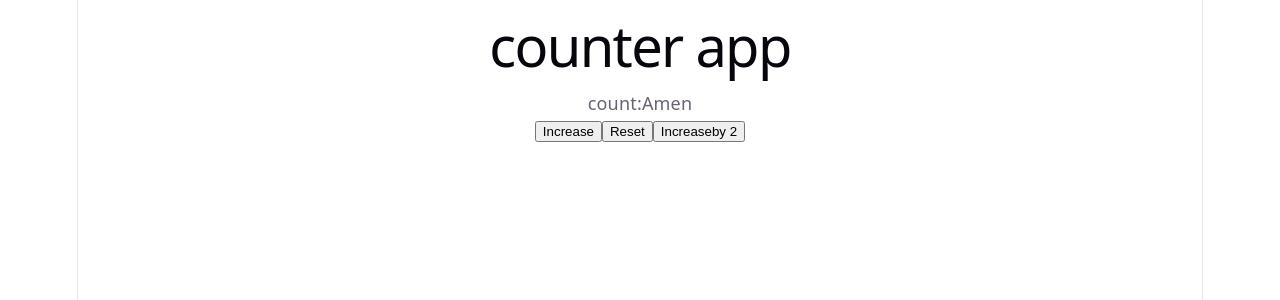
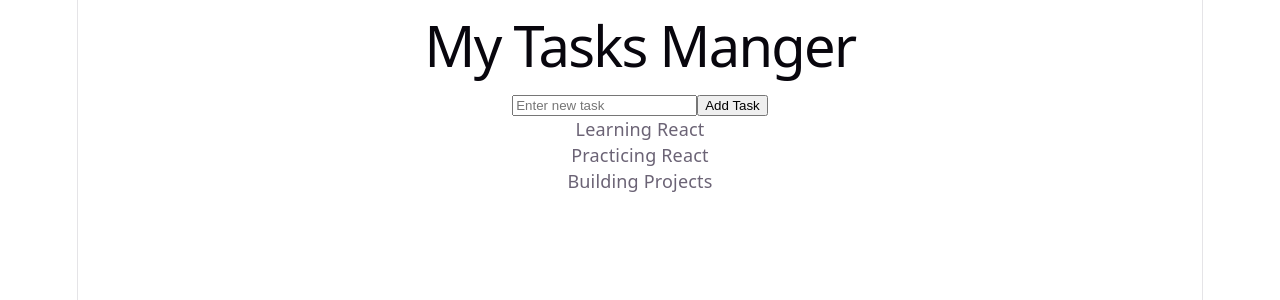
Before and after one commit to Amengit261/practing-react, a React (Vite) app: page / in a window 1280 px wide. Shown: the top 300 px of the page. Built offline with nearby package versions, Linux system fonts and the light colour scheme.

Commit message:
creating my frist project  task manger usinge react

```diff
--- a/src/App.jsx
+++ b/src/App.jsx
@@ -1,27 +1,33 @@
+import { useState } from 'react';
 import './App.css';
-import { useState } from 'react';
 function App(){
-  const[count, setCount]=useState("Amen");
+  function addTask() {
+    if (newTasks.trim() === "") return;
+  setTasks ([...tasks, newTasks]);
+  setNewTasks("");
+}
+  const [newTasks,setNewTasks] = useState("");
+  const [tasks, setTasks] = useState([
+"Learning React",
+"Practicing React",
+"Building Projects"
+  ]);
+  return(
+    <div>
+    <h1>My Tasks Manger</h1>
+    <input type="text"
+    placeholder="Enter new task"
+    value={newTasks}
+    onChange={(e) => setNewTasks(e.target.value)}
 
-function handleReset() {
-  setCount(0);
+    />
+    <button onClick={addTask}>
+  Add Task
+</button>
+    {tasks.map(task => <p key={task}>{task}</p>)}
+
+</div>
+
+  );
 }
-function handleClick() {
-  setCount(previousCount => previousCount + 1);
-}
-function handleIncreaseByTwo() {
-  setCount(previousCount => previousCount +2 );
-}
-
-return (
-  <div>
-   <h1>counter app</h1>
-   <p>count:{count}</p>
-
-   <button onClick={handleClick}>Increase</button>
-   <button onClick={handleReset}>Reset</button>
-   <button onClick={handleIncreaseByTwo}>Increaseby 2</button>
-
-  </div>
-);}
 export default App;
```
